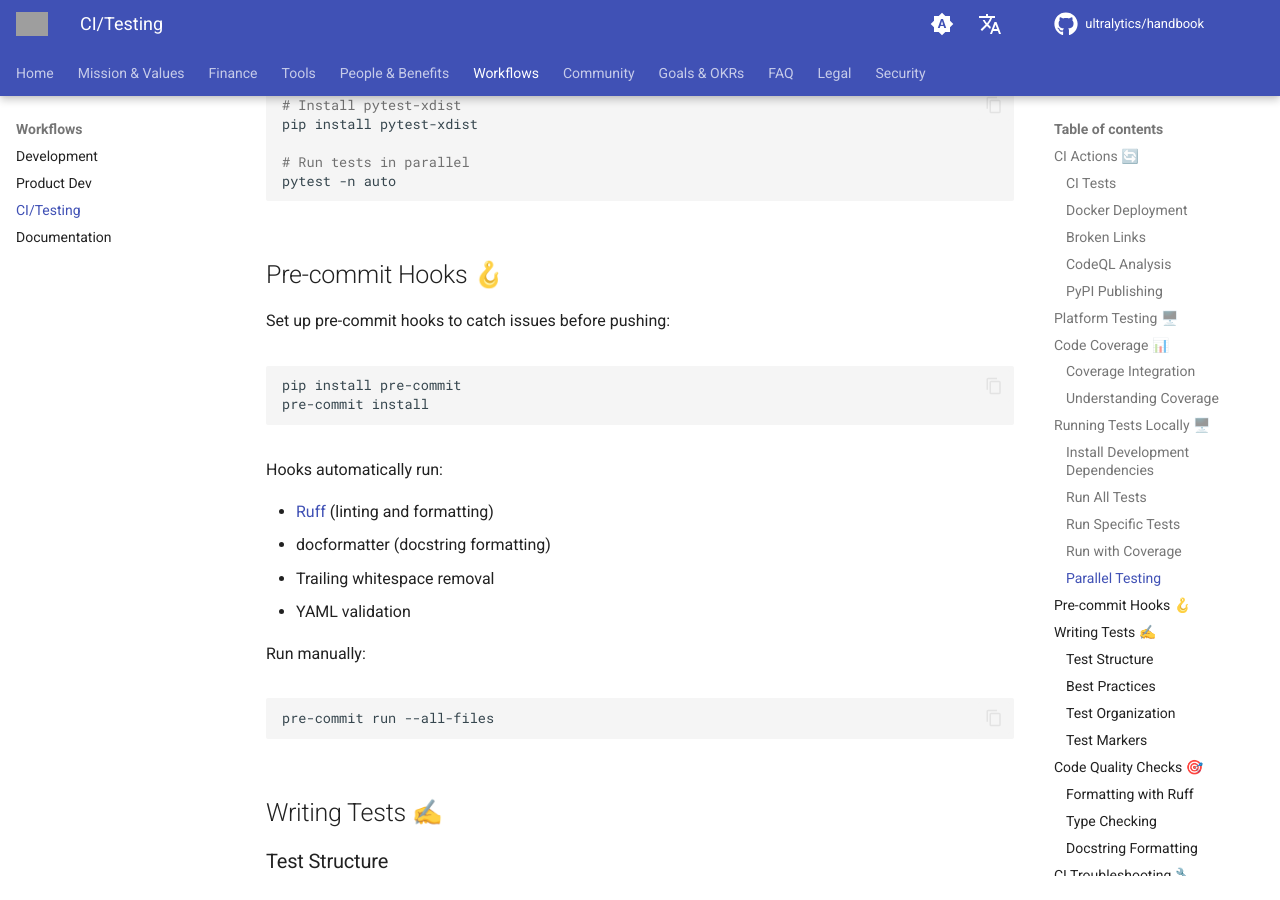
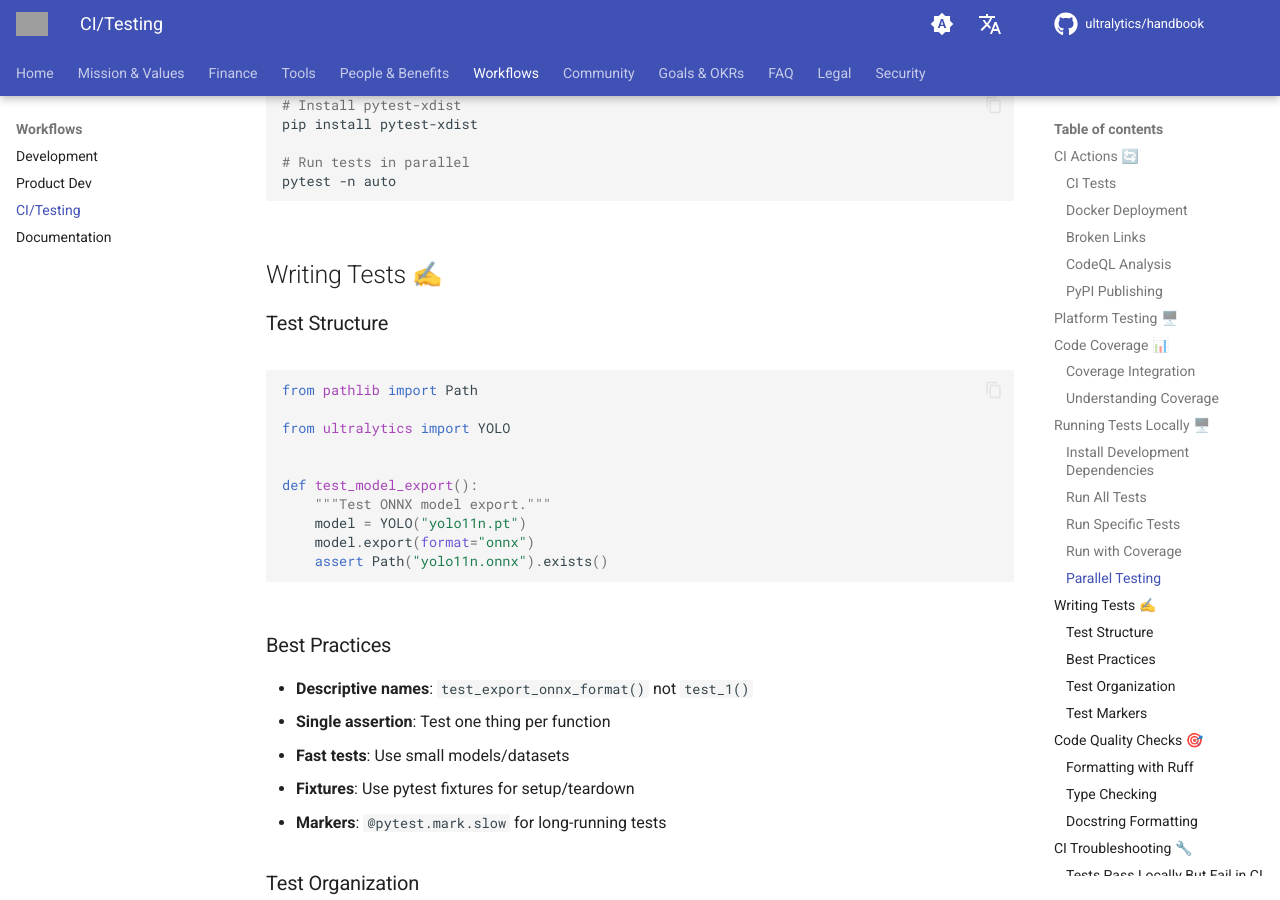
Before and after one commit to ultralytics/handbook, an MkDocs documentation site: the page built from docs/en/workflows/ci-testing.md, in a window 1280 px wide and 900 px high, scrolled down 2616 px. Built offline with MkDocs 1.6.1 and Material for MkDocs 9.7.7, drawn with Linux system fonts in a browser that asks for light colours; comment, search, counter and statistics services are not loaded; grey boxes are pictures that could not be loaded.

Commit message:
remove info about local pre-commit [legacy] (#168)
Co-authored-by: Glenn Jocher <glenn.jocher@ultralytics.com>

````diff
--- a/docs/en/workflows/ci-testing.md
+++ b/docs/en/workflows/ci-testing.md
@@ -101,28 +101,6 @@
 
 # Run tests in parallel
 pytest -n auto
-```
-
-## Pre-commit Hooks 🪝
-
-Set up pre-commit hooks to catch issues before pushing:
-
-```bash
-pip install pre-commit
-pre-commit install
-```
-
-Hooks automatically run:
-
-- [Ruff](https://github.com/astral-sh/ruff) (linting and formatting)
-- docformatter (docstring formatting)
-- Trailing whitespace removal
-- YAML validation
-
-Run manually:
-
-```bash
-pre-commit run --all-files
 ```
 
 ## Writing Tests ✍️
````
